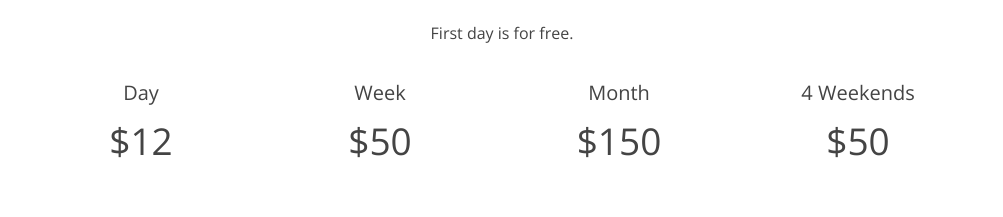
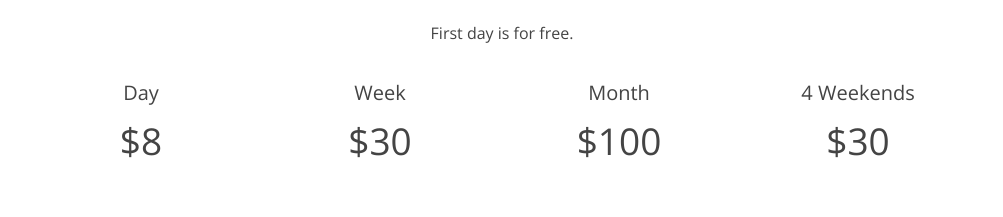
Before and after one commit to meako689/betaplace-singlepage, a plain HTML site: page en/index.html in a window 1280 px wide. Shown: the part 1500-1717 px from the top of the page, without its empty margins (138-1141 px from the left). Drawn offline with nearby package versions, Linux system fonts and the light colour scheme; some packages are replaced by stand-ins of ours.

Commit message:
change bucks prices

```diff
--- a/en/index.html
+++ b/en/index.html
@@ -171,10 +171,10 @@
             <a  name="pricing"><h4 class="sixteen columns">Pricing</h4></a>
             First day is for free.
           <ul class="infotable">
-            <li class="four columns"><div class="pricetime infohead">Day</div><div class="price">$12</div></li>
-            <li class="four columns"><div class="pricetime infohead">Week</div><div class="price">$50</div></li>
-            <li class="four columns"><div class="pricetime infohead">Month</div><div class="price">$150</div></li>
-            <li class="four columns"><div class="pricetime infohead">4 Weekends</div><div class="price">$50</div></li>
+            <li class="four columns"><div class="pricetime infohead">Day</div><div class="price">$8</div></li>
+            <li class="four columns"><div class="pricetime infohead">Week</div><div class="price">$30</div></li>
+            <li class="four columns"><div class="pricetime infohead">Month</div><div class="price">$100</div></li>
+            <li class="four columns"><div class="pricetime infohead">4 Weekends</div><div class="price">$30</div></li>
           </ul>
           Workshops and presentations — let's discuss.
           </section>
```
